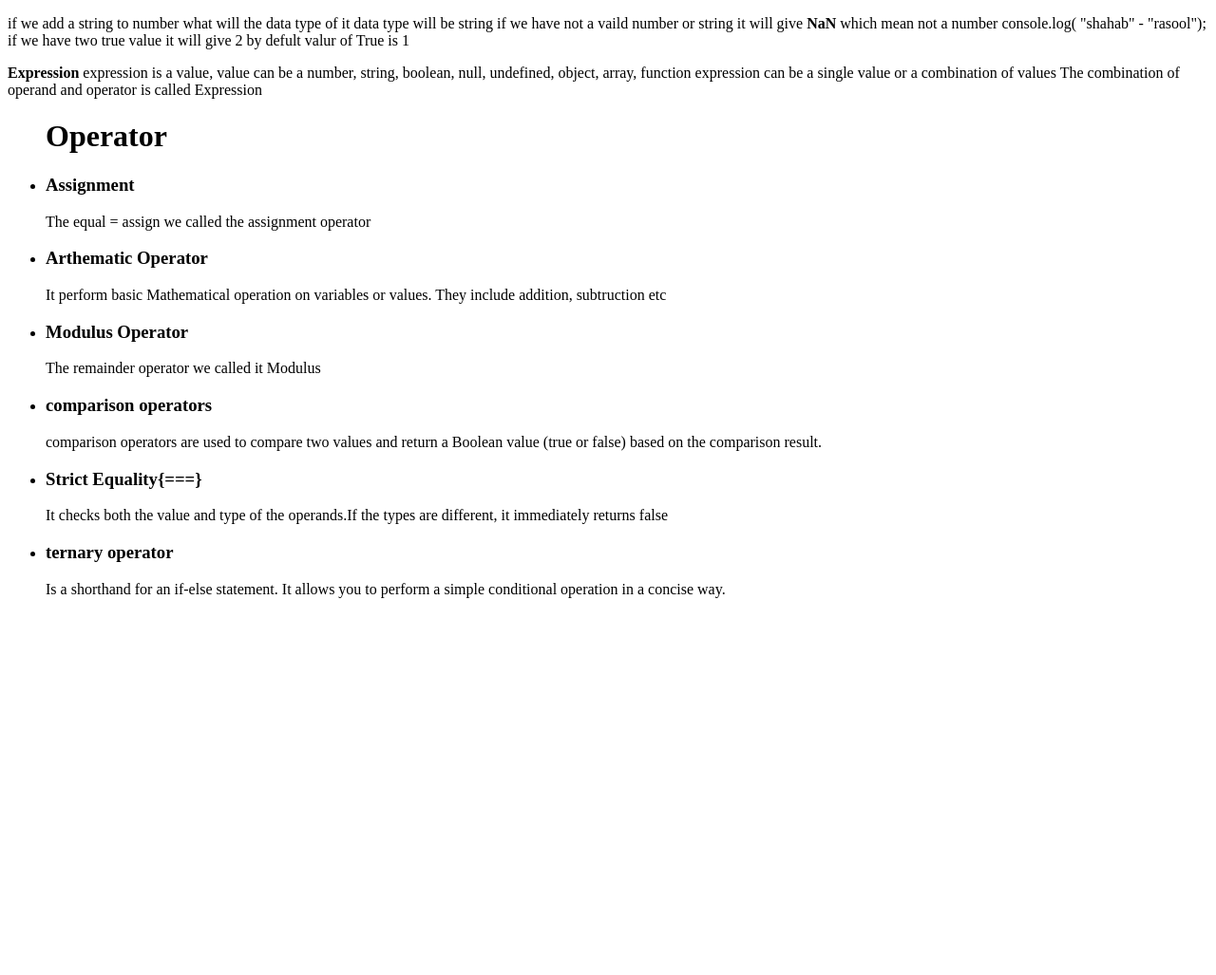
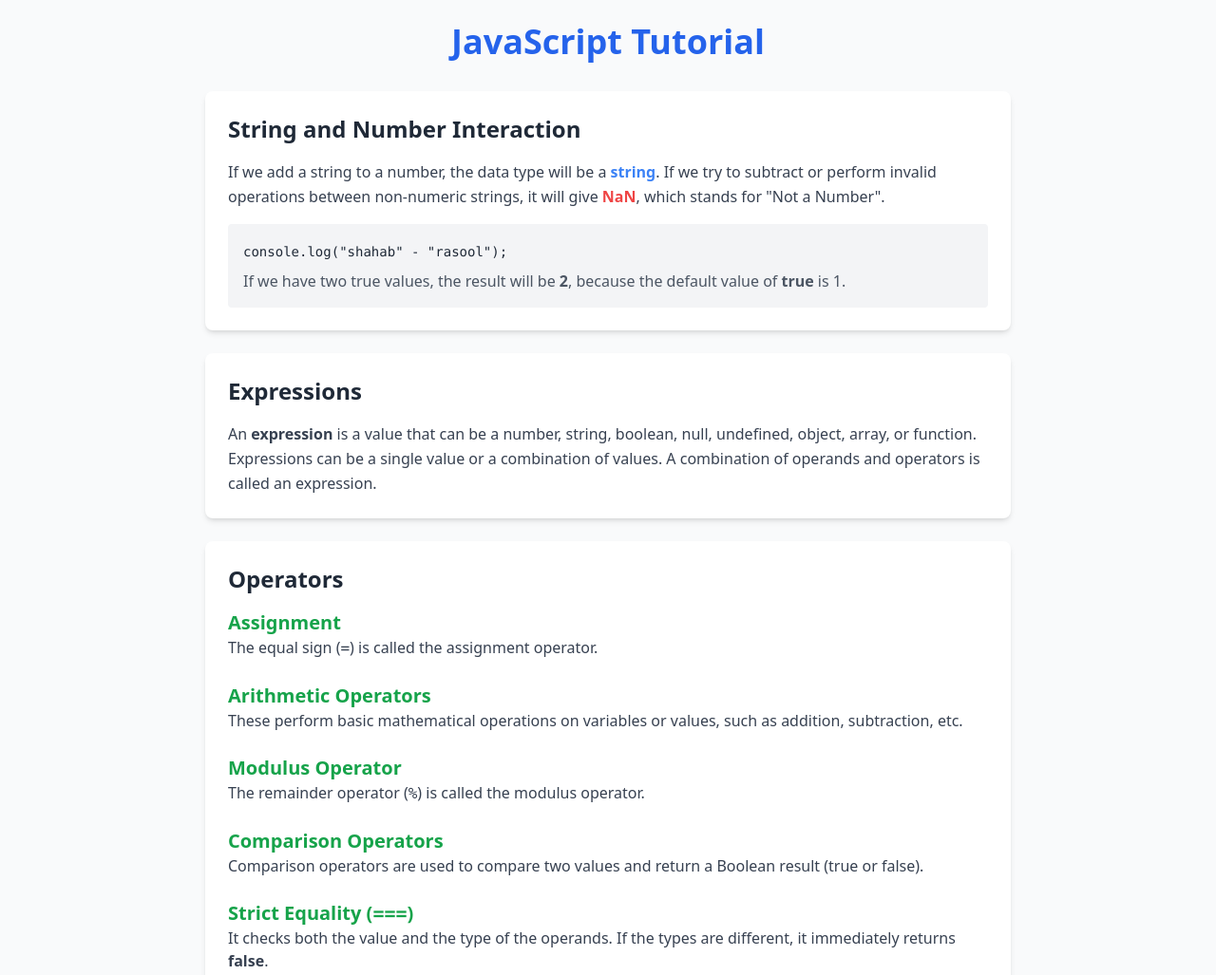
Before and after one commit to ShahabRasool/Basic-JavaScript, a plain HTML site: page index.html in a window 1280 px wide. Shown: the top 1027 px of the page at 95% size. Before the commit the page ends 800 px from the top, so only its background shows below. Drawn offline with nearby package versions, Linux system fonts and the light colour scheme.

Commit message:
Expression and types

```diff
--- a/index.html
+++ b/index.html
@@ -3,53 +3,81 @@
 <head>
     <meta charset="UTF-8">
     <meta name="viewport" content="width=device-width, initial-scale=1.0">
-    <title>Java Script</title>
+    <title>JavaScript Tutorial</title>
+    <script src="https://cdn.tailwindcss.com"></script>
 </head>
-<body>
-    <div>
-     <p>if we add a string to number what will the data type of it
-data type will be string
-if we have not a vaild number or string it will give <strong>NaN</strong> which mean not a number
-console.log( "shahab" - "rasool");
-if we have two true value it will give 2
-by defult valur of True is 1</p>
+<body class="bg-gray-50 text-gray-800 font-sans">
+    <div class="max-w-4xl mx-auto p-6">
+        <!-- Header -->
+        <header class="mb-8 text-center">
+            <h1 class="text-4xl font-bold text-blue-600">JavaScript Tutorial</h1>
+        </header>
 
-<div>
-<strong>Expression</strong>
-expression is a value, value can be a number, string, boolean, null, undefined,
-object, array, function
-expression can be a single value or a combination of values
-The combination of operand and operator is called Expression
-    <ul>
-        <h1>Operator</h1>
+        <!-- Introduction Section -->
+        <section class="mb-6 bg-white shadow-md rounded-lg p-6">
+            <h2 class="text-2xl font-semibold mb-4">String and Number Interaction</h2>
+            <p class="text-gray-700 leading-relaxed">
+                If we add a string to a number, the data type will be a <strong class="text-blue-500">string</strong>.
+                If we try to subtract or perform invalid operations between non-numeric strings, it will give <strong class="text-red-500">NaN</strong>, which stands for "Not a Number".
+            </p>
+            <div class="bg-gray-100 p-4 rounded mt-4">
+                <code class="text-sm text-gray-800">console.log("shahab" - "rasool");</code>
+                <p class="mt-2 text-gray-600">If we have two true values, the result will be <strong>2</strong>, because the default value of <strong>true</strong> is 1.</p>
+            </div>
+        </section>
+
+        <!-- Expression Section -->
+        <section class="mb-6 bg-white shadow-md rounded-lg p-6">
+            <h2 class="text-2xl font-semibold mb-4">Expressions</h2>
+            <p class="text-gray-700 leading-relaxed">
+                An <strong>expression</strong> is a value that can be a number, string, boolean, null, undefined, object, array, or function.
+                Expressions can be a single value or a combination of values. A combination of operands and operators is called an expression.
+            </p>
+        </section>
+
+        <!-- Operators Section -->
+        <section class="bg-white shadow-md rounded-lg p-6">
+            <h2 class="text-2xl font-semibold mb-4">Operators</h2>
+            <ul class="space-y-6">
+                <!-- Assignment Operator -->
                 <li>
-          <h3>Assignment</h3>
-            <p>The equal = assign we called the assignment operator</p>
+                    <h3 class="text-xl font-bold text-green-600">Assignment</h3>
+                    <p class="text-gray-700">The equal sign (<code>=</code>) is called the assignment operator.</p>
                 </li>
+
+                <!-- Arithmetic Operator -->
                 <li>
-            <h3>Arthematic Operator</h3>
-            <p>It perform basic Mathematical operation on variables or values. They include addition, subtruction etc</p>
+                    <h3 class="text-xl font-bold text-green-600">Arithmetic Operators</h3>
+                    <p class="text-gray-700">These perform basic mathematical operations on variables or values, such as addition, subtraction, etc.</p>
                 </li>
+
+                <!-- Modulus Operator -->
                 <li>
-            <h3>Modulus Operator</h3>
-            <p>The remainder operator we called it Modulus</p>
+                    <h3 class="text-xl font-bold text-green-600">Modulus Operator</h3>
+                    <p class="text-gray-700">The remainder operator (<code>%</code>) is called the modulus operator.</p>
                 </li>
+
+                <!-- Comparison Operators -->
                 <li>
-            <h3>comparison operators</h3>
-            <p> comparison operators are used to compare two values and return a Boolean value (true or false) based on the comparison result. </p>
+                    <h3 class="text-xl font-bold text-green-600">Comparison Operators</h3>
+                    <p class="text-gray-700">Comparison operators are used to compare two values and return a Boolean result (true or false).</p>
                 </li>
+
+                <!-- Strict Equality -->
                 <li>
-            <h3>Strict Equality{===}</h3>
-            <p> It checks both the value and type of the operands.If the types are different, it immediately returns false </p>
+                    <h3 class="text-xl font-bold text-green-600">Strict Equality (<code>===</code>)</h3>
+                    <p class="text-gray-700">It checks both the value and the type of the operands. If the types are different, it immediately returns <strong>false</strong>.</p>
                 </li>
+
+                <!-- Ternary Operator -->
                 <li>
-            <h3>ternary operator </h3>
-            <p> Is a shorthand for an if-else statement. It allows you to perform a simple conditional operation in a concise way.</p>
+                    <h3 class="text-xl font-bold text-green-600">Ternary Operator</h3>
+                    <p class="text-gray-700">A shorthand for an <code>if-else</code> statement, allowing you to perform simple conditional operations concisely.</p>
                 </li>
             </ul>
+        </section>
     </div>
 
-    </div>
     <script src="./index.js"></script>
 </body>
 </html>
```
Lines whose indentation alone changed are shown as unchanged.
